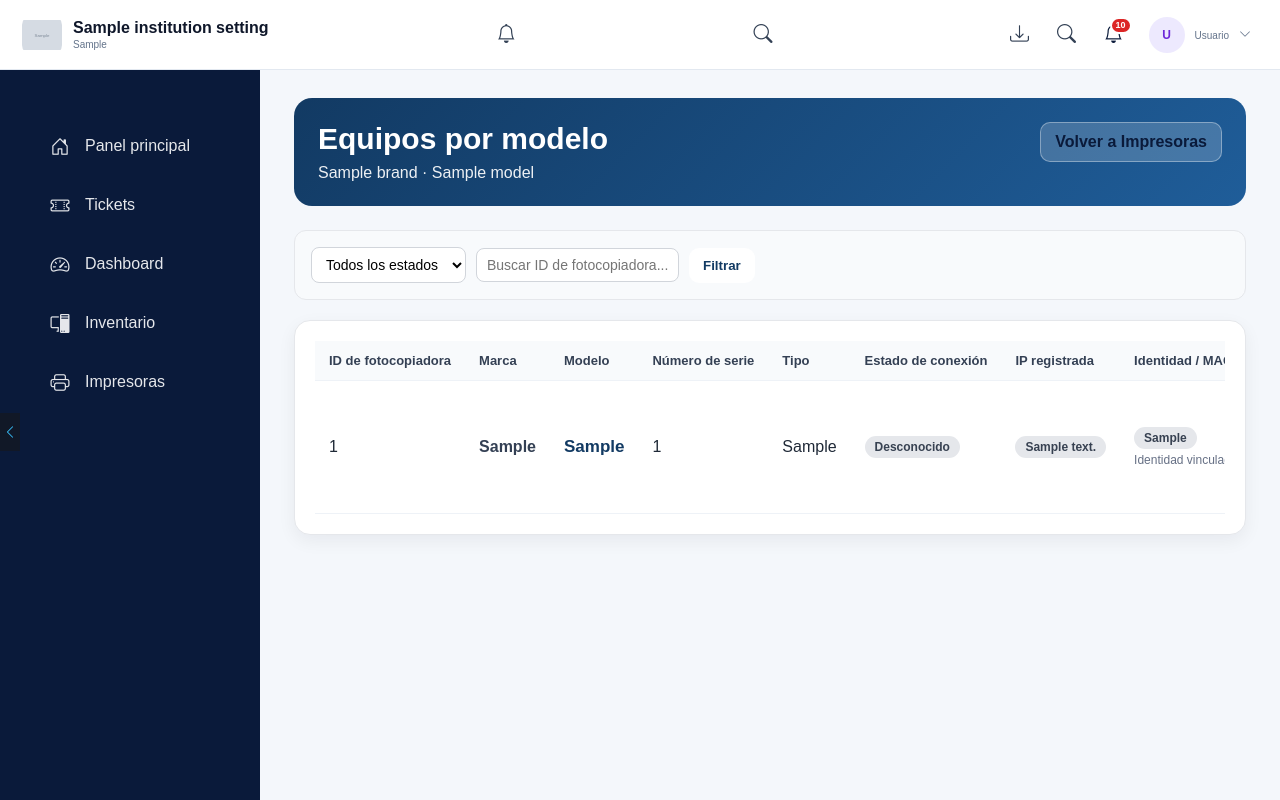
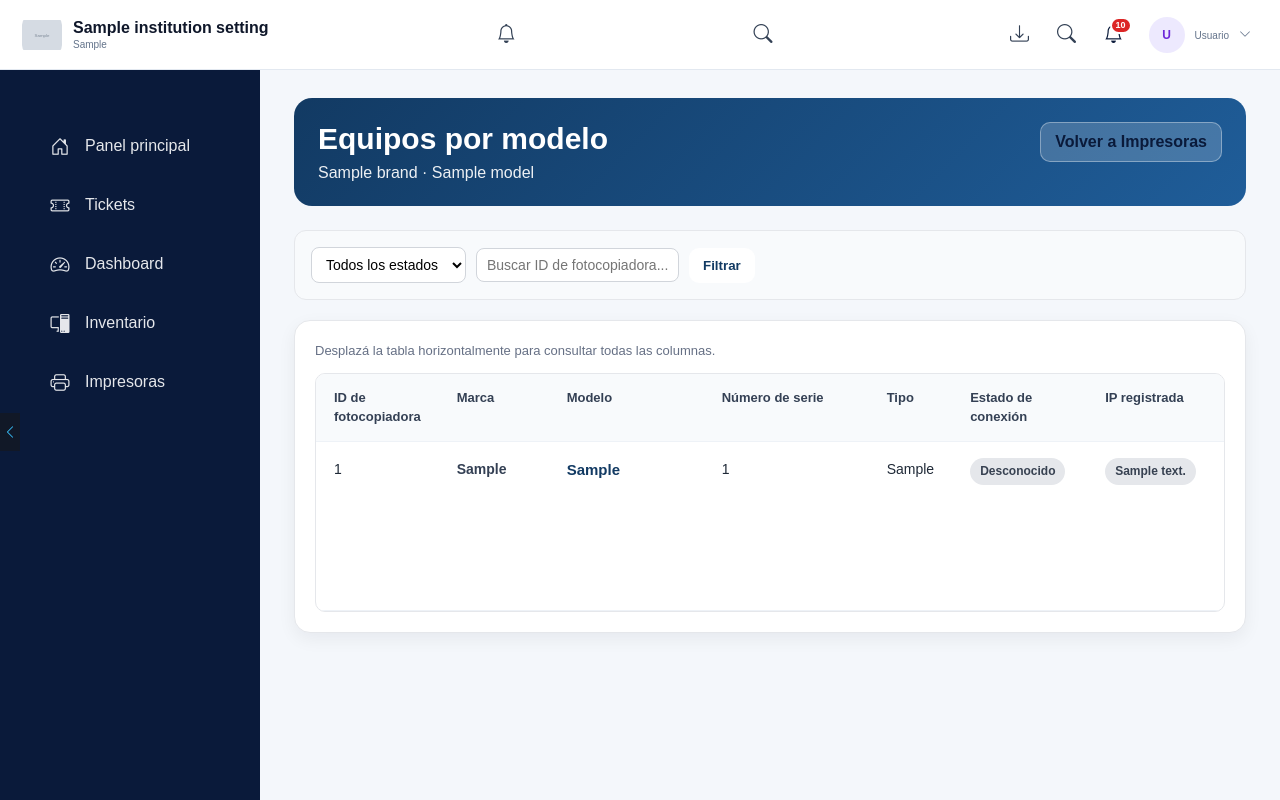
Before and after one commit to fliaferv-sys/NovaDeskPro, a Django app: template src/templates/printing/printing_devices_by_model.html in a window 1280 px wide. Run offline with Django 5.2, Linux system fonts and the light colour scheme; the template is opened without the code that fills it: most values are stand-ins (such as "Sample title", 1, 10 or a date in 2020); grey boxes marked "Sample" are stand-in pictures.

Commit message:
style(printing): mejorar legibilidad del inventario

```diff
--- a/src/templates/printing/printing_devices_by_model.html
+++ b/src/templates/printing/printing_devices_by_model.html
@@ -29,6 +29,9 @@
 
     .psline-model-page {
         padding: 24px;
+        min-width: 0;
+        max-width: 100%;
+        box-sizing: border-box;
     }
 
     .model-header {
@@ -115,10 +118,31 @@
         border-radius: 16px;
         border: 1px solid #e5e7eb;
         box-shadow: 0 6px 18px rgba(15, 23, 42, 0.06);
+        min-width: 0;
+        max-width: 100%;
+        box-sizing: border-box;
     }
 
     .table-wrapper {
         overflow-x: auto;
+        max-width: 100%;
+        box-sizing: border-box;
+        overscroll-behavior-x: contain;
+        scrollbar-gutter: stable;
+        border: 1px solid #e5e7eb;
+        border-radius: 10px;
+    }
+
+    .table-wrapper:focus-visible {
+        outline: 2px solid #1f5d99;
+        outline-offset: 3px;
+    }
+
+    .table-scroll-hint {
+        margin: 0 0 12px;
+        color: #667085;
+        font-size: 13px;
+        line-height: 1.5;
     }
 
     .equipment-brand {
@@ -126,9 +150,9 @@
         color: #344054;
     }
 
-    .equipment-model {
-        font-size: 17px;
-        font-weight: 800;
+    .model-table .equipment-model {
+        font-size: 15px;
+        font-weight: 700;
         color: #123a63;
     }
 
@@ -137,28 +161,91 @@
         margin-top: 4px;
         color: #667085;
         font-size: 12px;
+        line-height: 1.6;
+        white-space: normal;
     }
 
     .model-table {
         width: 100%;
-        min-width: 1100px;
+        min-width: 1680px;
         border-collapse: collapse;
+        font-size: 14px;
+        line-height: 1.6;
     }
 
     .model-table th,
     .model-table td {
-        padding: 12px 14px;
+        padding: 16px 18px;
         text-align: left;
         border-bottom: 1px solid #eef2f7;
-        vertical-align: middle;
+        vertical-align: top;
     }
 
     .model-table th {
         background: #f8fafc;
         color: #344054;
-        white-space: nowrap;
+        white-space: normal;
+        word-break: normal;
+        overflow-wrap: normal;
         font-weight: 600;
         font-size: 13px;
+        line-height: 1.5;
+        padding-top: 14px;
+        padding-bottom: 14px;
+    }
+
+    .model-table td:nth-child(-n+8) {
+        white-space: nowrap;
+        word-break: normal;
+        overflow-wrap: normal;
+    }
+
+    .model-table th:nth-child(1) { min-width: 115px; }
+    .model-table th:nth-child(2) { min-width: 110px; }
+    .model-table th:nth-child(3) { min-width: 155px; }
+    .model-table th:nth-child(4) { min-width: 165px; }
+    .model-table th:nth-child(6) { min-width: 135px; }
+    .model-table th:nth-child(7) { min-width: 145px; }
+    .model-table th:nth-child(8) { min-width: 185px; }
+    .model-table th:nth-child(9) { min-width: 205px; }
+    .model-table th:nth-child(10) { min-width: 260px; }
+    .model-table th:nth-child(11) { min-width: 220px; }
+
+    .model-table td:nth-child(4),
+    .model-table td:nth-child(7),
+    .model-table td:nth-child(8),
+    .detected-address {
+        font-variant-numeric: tabular-nums;
+    }
+
+    .detected-address {
+        white-space: nowrap;
+    }
+
+    .person-name {
+        display: block;
+        font-weight: 600;
+    }
+
+    .person-detail,
+    .model-table td:nth-child(11) {
+        max-width: 280px;
+        white-space: normal;
+        overflow-wrap: anywhere;
+        line-height: 1.6;
+    }
+
+    .person-detail {
+        display: block;
+        margin-top: 6px;
+        color: #667085;
+        font-size: 12px;
+    }
+
+    .person-detail-label {
+        display: block;
+        font-weight: 600;
+        color: #475467;
     }
 
     .model-table tbody tr {
@@ -224,6 +311,8 @@
         .filters-bar input,
         .filters-bar select {
             width: 100%;
+            min-width: 0;
+            box-sizing: border-box;
         }
 
         .model-btn {
@@ -250,13 +339,10 @@
 
         .model-table th,
         .model-table td {
-            padding: 8px 10px;
+            padding: 12px 14px;
             font-size: 13px;
         }
 
-        .model-table {
-            min-width: 800px;
-        }
     }
 </style>
 {% endblock %}
@@ -319,7 +405,8 @@
 
     <div class="model-card">
         {% if devices %}
-            <div class="table-wrapper">
+            <p class="table-scroll-hint" id="equipment-scroll-hint">Desplazá la tabla horizontalmente para consultar todas las columnas.</p>
+            <div class="table-wrapper" tabindex="0" role="region" aria-label="Inventario de impresoras" aria-describedby="equipment-scroll-hint">
                 <table class="model-table">
                     <thead>
                         <tr>
@@ -377,7 +464,7 @@
                                 </td>
                                 <td>
                                     {% for detection in device.current_network_detections %}
-                                        {{ detection.detected_ip|default:"Sin registrar" }}
+                                        <span class="detected-address">{{ detection.detected_ip|default:"Sin registrar" }}</span>
                                         <span class="identity-note">Registrada el {{ detection.detected_at|date:"d/m/Y H:i" }}. No indica conexión en tiempo real.</span>
                                     {% empty %}
                                         <span class="identity-note">Sin detección vigente</span>
@@ -385,8 +472,10 @@
                                 </td>
                                 <td>
                                     {% if device.responsible_display_name %}
-                                        {{ device.responsible_display_name }}
-                                        {% if device.responsible_display_email %}<br><small>{{ device.responsible_display_email }}</small>{% endif %}<br><small>Dependencia institucional: {{ device.person_unit|default:"Sin asignar" }} · Sede de la persona: {{ device.person_branch|default:"Sin asignar" }}</small>
+                                        <span class="person-name">{{ device.responsible_display_name }}</span>
+                                        {% if device.responsible_display_email %}<span class="person-detail">{{ device.responsible_display_email }}</span>{% endif %}
+                                        <span class="person-detail"><span class="person-detail-label">Dependencia institucional:</span>{{ device.person_unit|default:"Sin asignar" }}</span>
+                                        <span class="person-detail"><span class="person-detail-label">Sede de la persona:</span>{{ device.person_branch|default:"Sin asignar" }}</span>
                                     {% else %}
                                         <span style="color:#667085;">Sin asignar</span>
                                     {% endif %}
```
